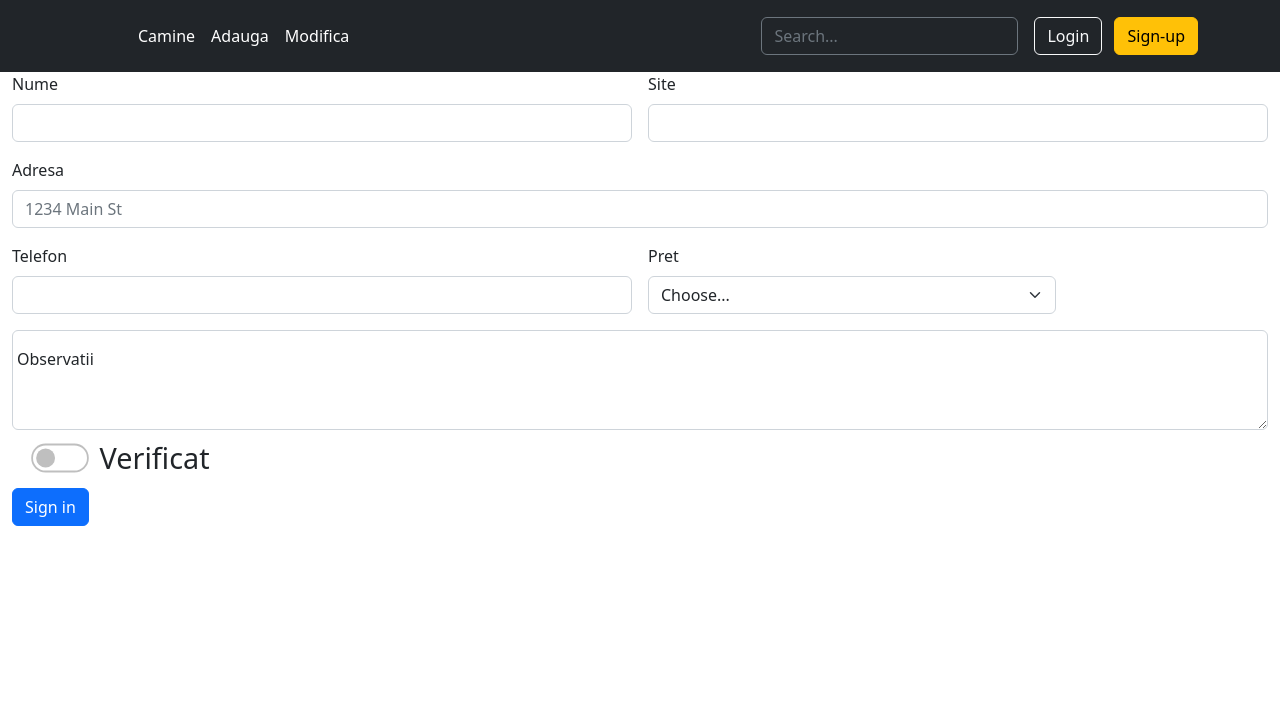
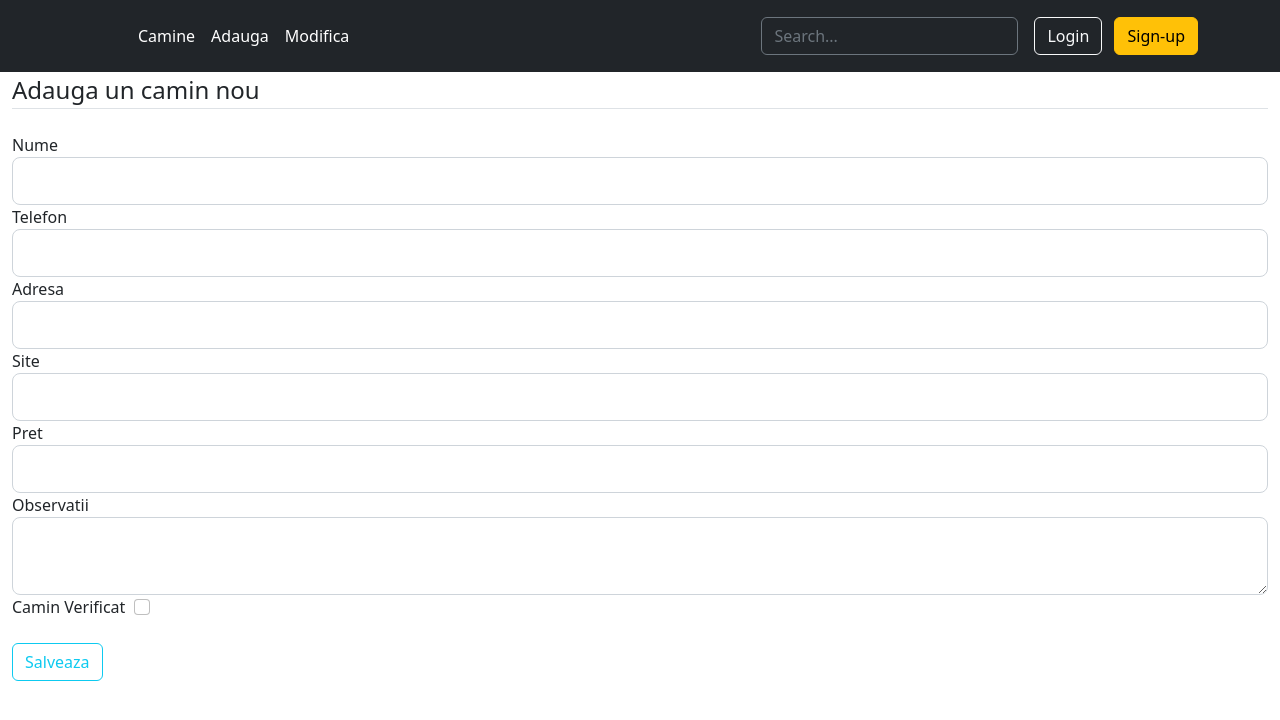
Before and after one commit to tibix/CAMIN, a Flask app: page /add in a window 1280 px wide. Shown: the top 720 px of the page. Run offline with Flask 2, Linux system fonts and the light colour scheme; some libraries are stand-ins or nearby versions.

Commit message:
Adaugat logica pentru validare

```diff
--- a/flowbite-flask/app.py
+++ b/flowbite-flask/app.py
@@ -1,12 +1,12 @@
 import datetime
 import re
-from flask import Flask, render_template, request
+from flask import Flask, render_template, request, url_for, flash, redirect
 from peewee import MySQLDatabase, Model, CharField, TextField, BooleanField, DateTimeField, IntegerField, OperationalError
 from forms import AdaugaForm, ModificaForm
 
 right_now = datetime.datetime.now()
 
-mysql_db = MySQLDatabase('camine', user='root', password='AnaFilipDelia2022!', host='127.0.0.1', port=3306, charset='utf8mb4')
+mysql_db = MySQLDatabase('camine', user='root', password='', host='127.0.0.1', port=3306, charset='utf8mb4')
 
 class BaseModel(Model):
     class Meta:
@@ -36,18 +36,10 @@ def index():
 @app.route('/add', methods=['GET', 'POST'])
 def add():
     form = AdaugaForm()
-    if request.method == "POST":
-        print("post data:")
-        # nume = request.form['nume']
-        # adresa = request.form['adresa']
-        # site = request.form['site']
-        # telefon = request.form['telefon']
-        # pret = request.form['pret']
-        # verificat = request.form['verificat']
-        # note = request.form['note']
-
-        # print(f'Nume: {nume}\nAdresa: {adresa}\nSite: {site}\nTelefon: {telefon}\nPret: {pret}\nNote: {note}\n')
-        print(request.form.getlist('verificat'))
+    if form.validate_on_submit():
+        print(f'{form.nume.data}, {form.telefon.data}, {form.site.data}, {form.pret.data}, {form.adresa.data}, {form.note.data}, {form.verificat.data}');
+        flash(f'Camin "{form.nume.data}" adaugat cu success', 'success')
+        return redirect(url_for('index'))
     return render_template("add.html", form=form)
 
 @app.route('/update/<id>', methods=['GET', 'POST'])
--- a/flowbite-flask/templates/add.html
+++ b/flowbite-flask/templates/add.html
@@ -1,12 +1,12 @@
 {% extends "base.html" %}
 {% block content %}
-<form class="row g-3">
+{# <form class="row g-3" action="" method="POST">
     <div class="col-md-6">
-      <label for="inputEmail4" class="form-label">Nume</label>
+      <label for="inputEmail4" class="form-label">Nume Camin</label>
       <input type="email" class="form-control" id="inputEmail4">
     </div>
     <div class="col-md-6">
-      <label for="inputPassword4" class="form-label">Site</label>
+      <label for="inputPassword4" class="form-label">Telefon</label>
       <input type="password" class="form-control" id="inputPassword4">
     </div>
     <div class="col-12">
@@ -14,26 +14,118 @@
       <input type="text" class="form-control" id="inputAddress" placeholder="1234 Main St">
     </div>
     <div class="col-md-6">
-      <label for="inputCity" class="form-label">Telefon</label>
+      <label for="inputCity" class="form-label">Site</label>
       <input type="text" class="form-control input-group-lg" id="inputCity">
     </div>
-    <div class="col-md-4">
-      <label for="inputState" class="form-label">Pret</label>
-      <select id="inputState" class="form-select">
-        <option selected>Choose...</option>
-        <option>...</option>
-      </select>
+    <div class="col-md-3">
+      <label for="inputCity" class="form-label">Pret</label>
+      <input type="text" class="form-control input-group-lg" id="inputCity">
+    </div>
+    <div class="form-check form-switch col-md-3">
+      <label for="flexSwitchCheckDefault" class="form-label">Camin Verificat</label>
+      <input class="form-check-input" type="checkbox" role="switch" id="verificat">
     </div>
     <div class="form-floating">
         <textarea class="form-control" placeholder="Leave a comment here" id="floatingTextarea2" style="height: 100px"></textarea>
         <label for="floatingTextarea2">Observatii</label>
       </div>
-      <div class="form-check form-switch">
-        <input class="form-check-input ms-auto" type="checkbox" role="switch" id="flexSwitchCheckDefault" style="transform: scale(1.8);">
-        <label class="form-check-label ms-5" for="flexSwitchCheckDefault" style="transform: scale(1.8);">Verificat</label>
-      </div>
     <div class="col-12">
       <button type="submit" class="btn btn-primary">Sign in</button>
     </div>
+</form> #}
+<div class="content-section">
+<form method="post" action="">
+  {{ form.hidden_tag() }}
+  <fieldset class="form-group">
+    <legend class="border-bottom mb-4">Adauga un camin nou</legend>
+    <div class="form-group">
+      {{ form.nume.label(class="form-control-label") }}
+
+      {% if form.nume.errors %}
+        {{ form.nume(class="form-control form-control-lg is-invalid") }}
+          <div class="invalid-feedback">
+            {% for error in form.nume.errors %}
+                <span>{{ error }}</span>
+            {% endfor %}
+          </div>
+      {% else %}
+        {{ form.nume(class="form-control form-control-lg") }}
+      {% endif %}
+    </div>
+    <div class="form-group">
+      {{ form.telefon.label(class="form-control-label") }}
+      {% if form.telefon.errors %}
+        {{ form.telefon(class="form-control form-control-lg is-invalid") }}
+          <div class="invalid-feedback">
+            {% for error in form.telefon.errors %}
+                <span>{{ error }}</span>
+            {% endfor %}
+          </div>
+      {% else %}
+        {{ form.telefon(class="form-control form-control-lg") }}
+      {% endif %}
+    </div>
+    <div class="form-group">
+      {{ form.adresa.label(class="form-control-label") }}
+      {% if form.adresa.errors %}
+        {{ form.adresa(class="form-control form-control-lg is-invalid") }}
+          <div class="invalid-feedback">
+            {% for error in form.adresa.errors %}
+                <span>{{ error }}</span>
+            {% endfor %}
+          </div>
+      {% else %}
+        {{ form.adresa(class="form-control form-control-lg") }}
+      {% endif %}
+    </div>
+    <div class="form-group">
+      {{ form.site.label(class="form-control-label") }}
+      {% if form.site.errors %}
+        {{ form.site(class="form-control form-control-lg is-invalid") }}
+          <div class="invalid-feedback">
+            {% for error in form.site.errors %}
+                <span>{{ error }}</span>
+            {% endfor %}
+          </div>
+      {% else %}
+        {{ form.site(class="form-control form-control-lg") }}
+      {% endif %}
+    </div>
+    <div class="form-group">
+      {{ form.pret.label(class="form-control-label") }}
+      {% if form.pret.errors %}
+        {{ form.pret(class="form-control form-control-lg is-invalid") }}
+          <div class="invalid-feedback">
+            {% for error in form.pret.errors %}
+                <span>{{ error }}</span>
+            {% endfor %}
+          </div>
+      {% else %}
+        {{ form.pret(class="form-control form-control-lg") }}
+      {% endif %}
+    </div>
+    <div class="form-group">
+      {{ form.note.label(class="form-control-label") }}
+      {% if form.note.errors %}
+        {{ form.note(class="form-control form-control-lg is-invalid") }}
+          <div class="invalid-feedback">
+            {% for error in form.note.errors %}
+                <span>{{ error }}</span>
+            {% endfor %}
+          </div>
+      {% else %}
+        {{ form.note(class="form-control form-control-lg") }}
+      {% endif %}
+    </div>
+    <div class="form-group">
+      {{ form.verificat.label(class="form-control-label custom-control-label") }}
+      {{ form.verificat(class="form-check-input m-1", type="checkbox") }}
+    </div>
+  </fieldset>
+  <br>
+  <div class="form-group">
+    {{ form.salveaza(class="btn btn-outline-info") }}
+  </div>
 </form>
+</div>
 {% endblock %}
--- a/flowbite-flask/templates/base.html
+++ b/flowbite-flask/templates/base.html
@@ -45,6 +45,16 @@
         </header>
     </main>
     <div class="container-fluid">
+        {% with messages = get_flashed_messages(with_categories=true) %}
+            {% if messages %}
+                {% for category,message in messages %}
+                    <div class="alert alert-{{ category }}">
+                        {{ message }}
+                    </div>
+                {% endfor %}
+            {% endif %}
+        {% endwith %}
+
         {% block content %}{% endblock %}
     </div>
 
--- a/flowbite-flask/templates/index.html
+++ b/flowbite-flask/templates/index.html
@@ -32,9 +32,7 @@
                 {{ camin.site }}
             </td>
             <td>
-                {% for tel in camin.telefon %}
-                    {{ tel }}
-                {% endfor %}
+                {{ camin.telefon }}
             </td>
             <td>
                 {{ camin.pret }}
```
